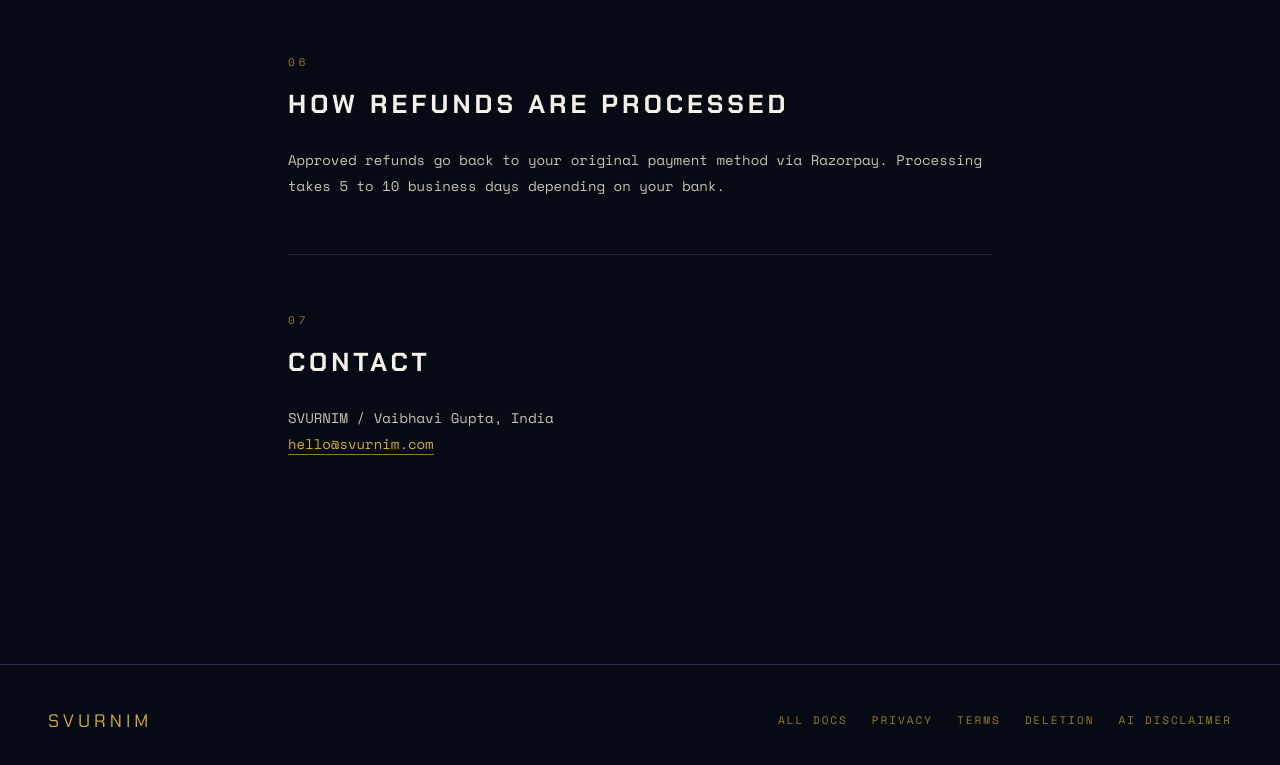
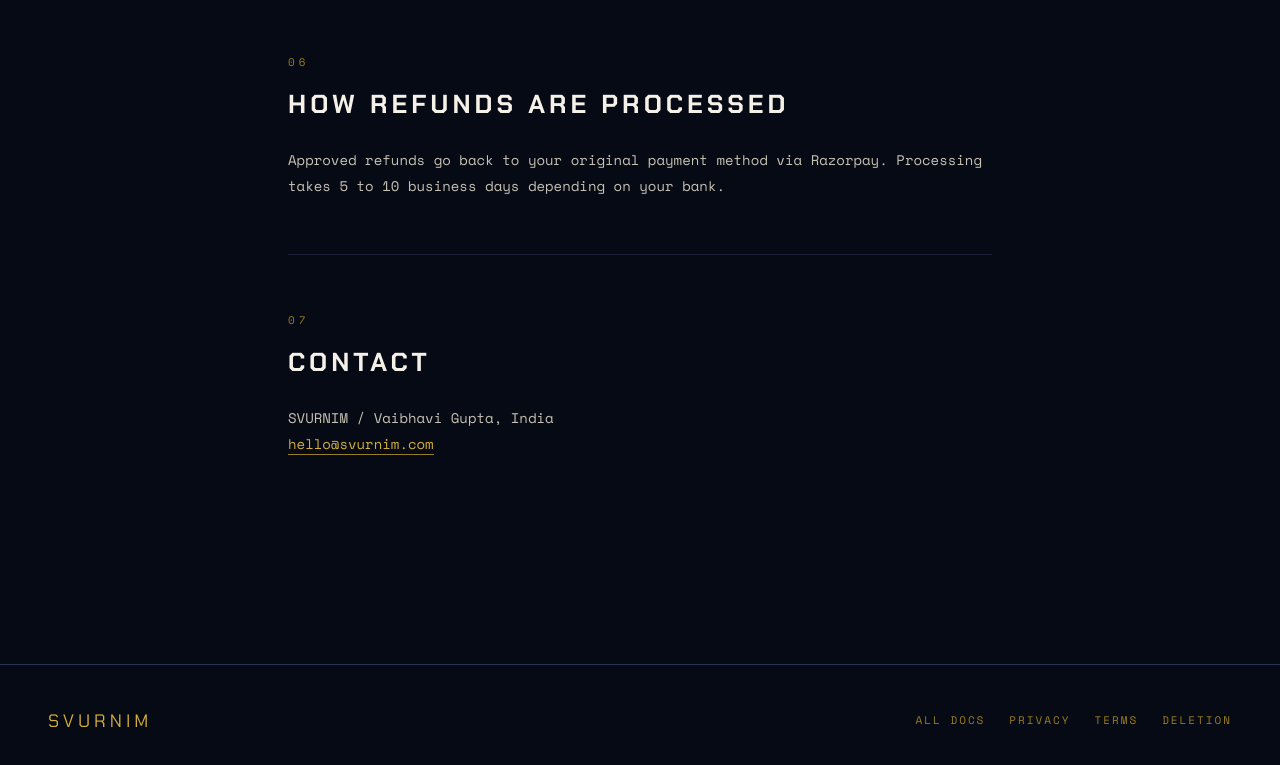
Before and after one commit to vaiphoriaofficial-jpg/svurnim.com, a plain HTML site: page refund.html in a window 1280 px wide. Shown: the part 2026-2791 px from the top of the page. Drawn offline with nearby package versions, Linux system fonts and the light colour scheme.

Commit message:
Update refund.html

```diff
--- a/refund.html
+++ b/refund.html
@@ -113,7 +113,6 @@ footer{border-top:1px solid var(--grey-light);padding:40px 48px;display:flex;jus
     <a href="privacy.html">Privacy</a>
     <a href="terms.html">Terms</a>
     <a href="deletion.html">Deletion</a>
-    <a href="disclaimer.html">AI Disclaimer</a>
   </nav>
 </footer>
 
```
